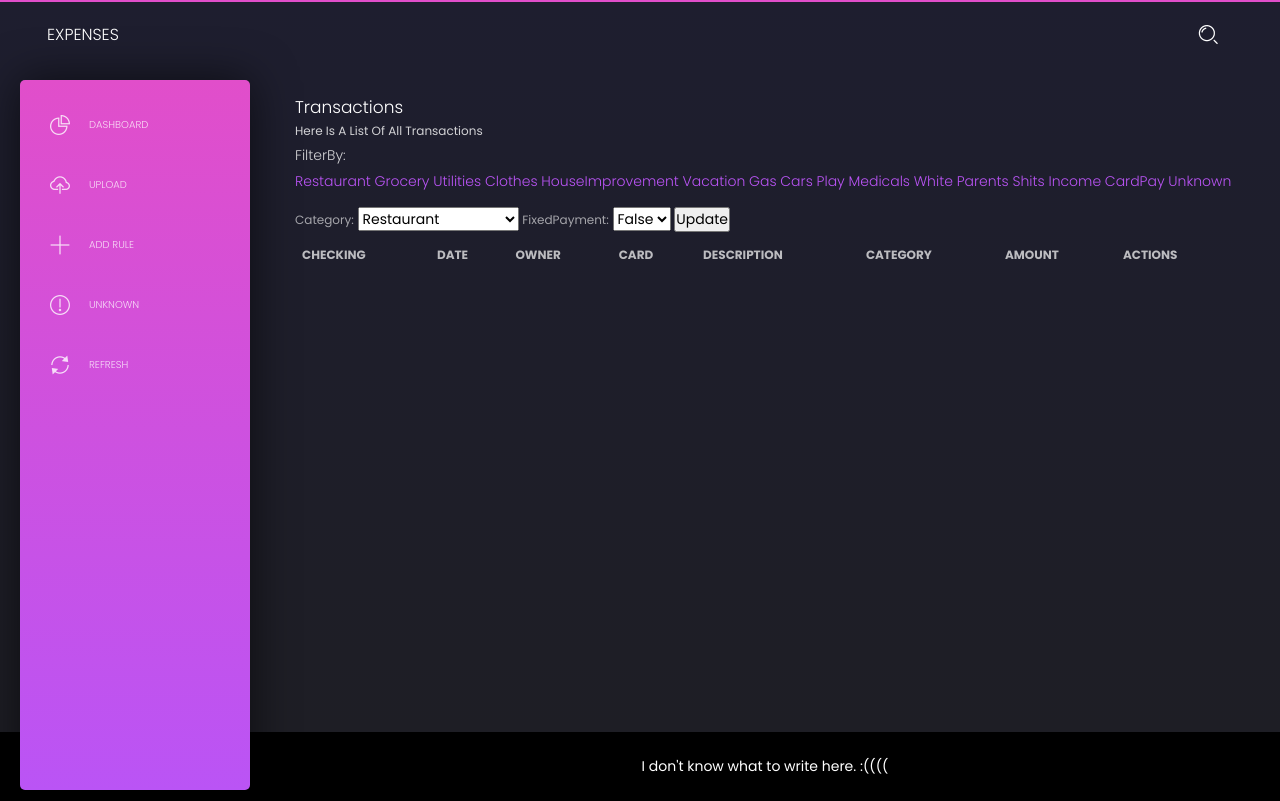
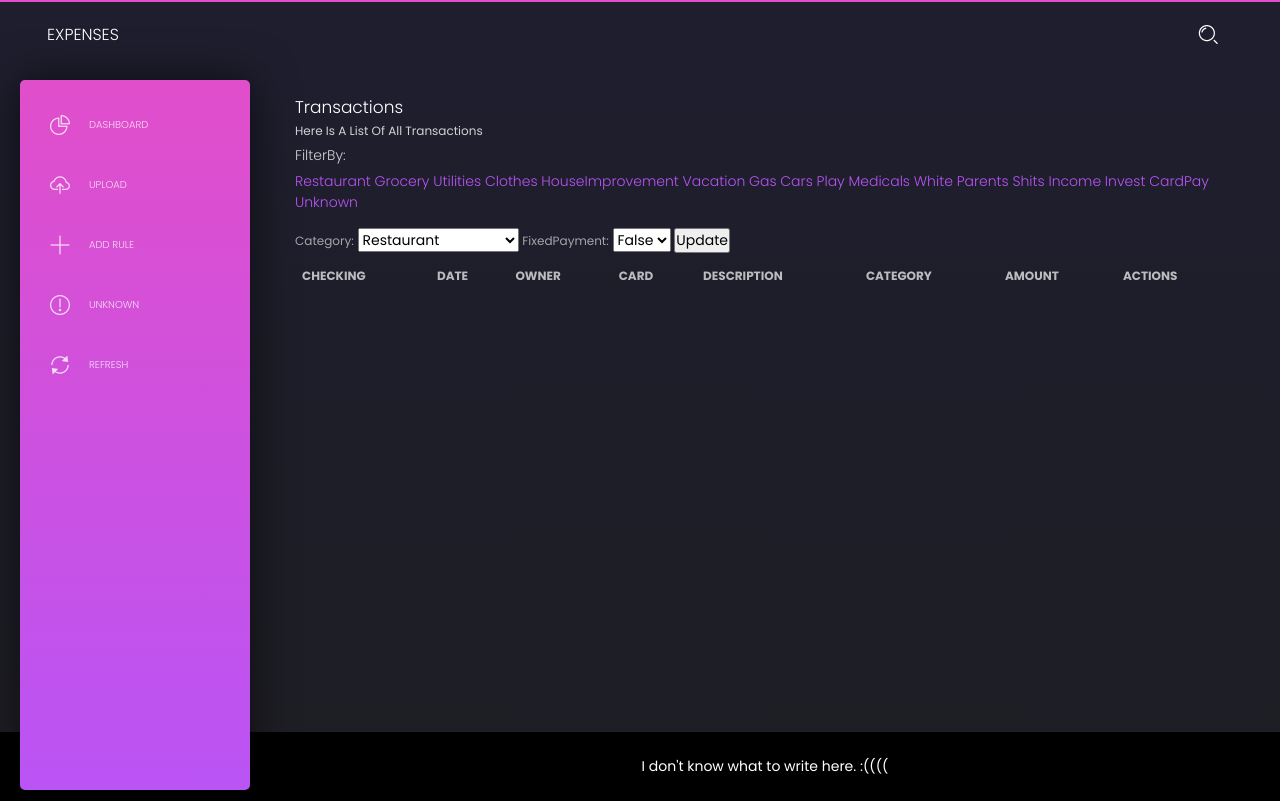
Before and after one commit to robertzm/FinancialAnalyzer, a Flask app: page /editrecords in a window 1280 px wide. Run offline with Flask 3, Linux system fonts and the light colour scheme; lists and menus that the app fills with data are empty; some libraries are stand-ins or nearby versions.

Commit message:
added Investment category

```diff
--- a/app/forms.py
+++ b/app/forms.py
@@ -43,6 +43,7 @@ class AddRuleForm(Form):
                                                 ("Parents", "Parents"),
                                                 ("Shits", "Shits"),
                                                 ("Income", "Income"),
+                                                ("Invest", "Invest"),
                                                 ("CardPay", "CardPay")])
     fixedPayment = SelectField('month', choices=[("False", "False"), ("True", "True")])
     submit = SubmitField('submit')
--- a/app/templates/home/editrecords.html
+++ b/app/templates/home/editrecords.html
@@ -23,6 +23,7 @@
                 <a href="/editrecords?Filter=Parents">Parents</a>
                 <a href="/editrecords?Filter=Shits">Shits</a>
                 <a href="/editrecords?Filter=Income">Income</a>
+                <a href="/editrecords?Filter=Invest">Invest</a>
                 <a href="/editrecords?Filter=CardPay">CardPay</a>
                 <a href="/editrecords?Filter=Unknown">Unknown</a>
             </div>
@@ -46,6 +47,7 @@
                             <option value="Parents">Parents</option>
                             <option value="Shits">Shits</option>
                             <option value="Income">Income</option>
+                            <option value="Invest">Invest</option>
                             <option value="CardPay">CardPay</option>
                             <option value="Unknown">Unknown</option>
                         </select>
```
